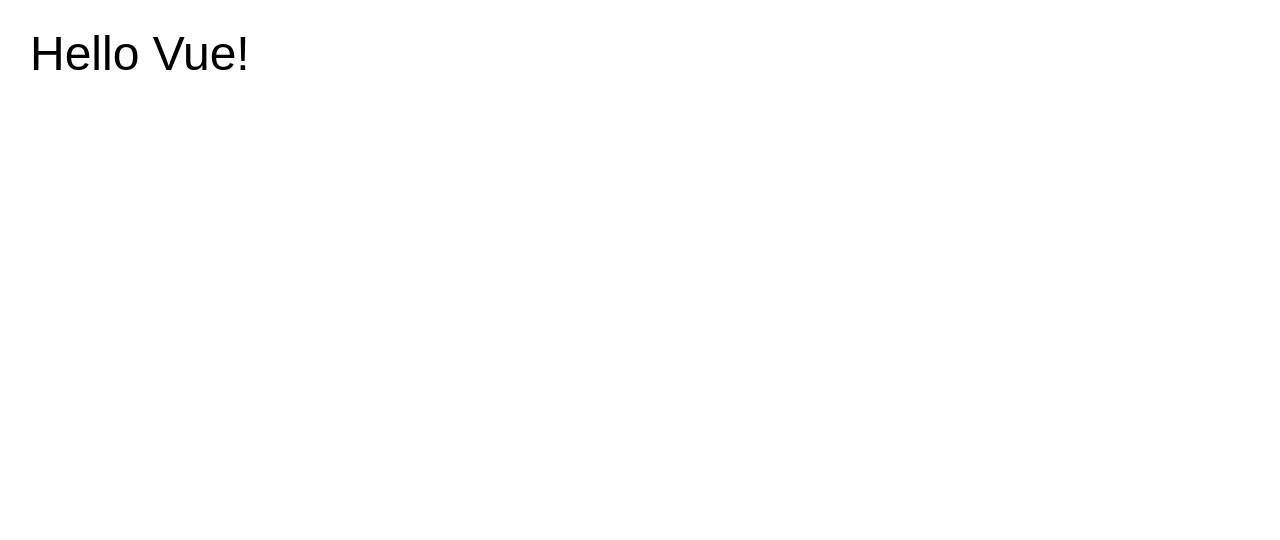
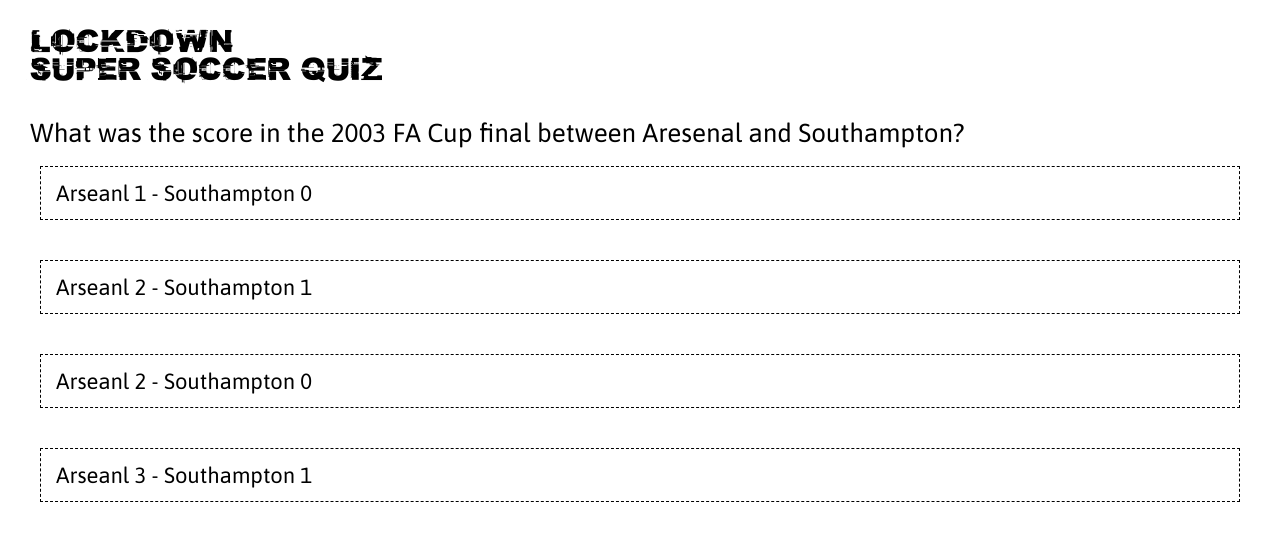
Before and after one commit to burtona9/transfer-fees-quiz, a website: page src/index.html in a window 1280 px wide. Drawn offline with nearby package versions, Linux system fonts and the light colour scheme.

Commit message:
questions restructured

```diff
--- a/src/game.js
+++ b/src/game.js
@@ -5,7 +5,29 @@
     var app = new Vue({
         el: '#app',
         data: {
-          message: 'Hello Vue!'
+          questions: questions,
+          currentQuestionIndex: 0,
+          score: 0,
+          gameFinished: false
+
+        },
+        methods: {
+        handleAnswerSubmission(ans){
+            if(this.questions[this.currentQuestionIndex].answers[ans].correct)
+                this.score ++;
+
+
+            this.currentQuestionIndex ++;
+            if(this.currentQuestionIndex === this.questions.length){
+              this.currentQuestionIndex = 0;
+              this.gameFinished = true;
+            }
         }
+    },
+    computed: {
+      currentQuestion(){
+        return this.questions[this.currentQuestionIndex];
+      }
+    }
       })
   })
--- a/src/index.html
+++ b/src/index.html
@@ -1,15 +1,36 @@
 <!DOCTYPE html>
 <html lang="en">
 <head>
+    <meta name="viewport" content="width=device-width, initial-scale=1.0">
+    <link href="https://fonts.googleapis.com/css?family=Asap&display=swap" rel="stylesheet">
     <link rel="stylesheet" href="styles.css">
     <script src="https://cdn.jsdelivr.net/npm/vue@2.6.11"></script>
+    <script src="questions.js"></script>
     <script src="game.js"></script>
+
 </head>
 <body>
     <div class="container">
+        <div class="heading-container">
+        <h1>LOCKDOWN</h1>
+        <h1>SUPER SOCCER QUIZ</h1>
+        </div>
         <div id="app">
+            <div v-show="!gameFinished">
+            <div class="question">
+                    {{questions[currentQuestionIndex].question}}
 
-            <h1>{{message}}</h1>
+            </div>
+           <div class="answersContainer">
+<div class="answer" v-for="(answer,index) in questions[currentQuestionIndex].answers" @click="handleAnswerSubmission(index)">
+    {{answer.option}}
+</div>
+</div>
+</div>
+<div v-show="gameFinished">
+    {{score}}
+</div>
+</div>
          </div>
 
     </div>
--- /dev/null
+++ b/src/questions.js
@@ -0,0 +1,38 @@
+const questions = [ {
+    "question" : "What was the score in the 2003 FA Cup final between Aresenal and Southampton?",
+    "answers": [
+        {"option":"Arseanl 1 - Southampton 0","correct":true},
+        {"option":"Arseanl 2 - Southampton 1", "correct":false},
+        {"option":"Arseanl 2 - Southampton 0","correct":false},
+        {"option":"Arseanl 3 - Southampton 1", "correct":false}
+    ]
+},
+{
+    "question" : "How many substitutes will Premier leagues sides be allowed to make in the remaining games of the 2019-20 season?",
+    "answers": [
+        {"option":"5","correct":true},
+        {"option":"4", "correct":false},
+        {"option":"3","correct":false},
+        {"option":"6", "correct":false}
+    ]
+},
+{
+    "question" : "Which three teams are currently in the relegation zone?",
+    "answers": [
+        {"option":"Norwich City, Aston Villa, Bournemouth","correct":true},
+        {"option":"Aston Villa, Newcastle Utd, Norwich City","correct":false},
+        {"option":"Southampton, Aston Villa, Norwich City", "correct":false},
+        {"option":"Norwich City, Watford, West Ham Utd", "correct":false}
+    ]
+},
+{
+    "question" : "Which country did England draw 0-0 with in the World Cup Group 2010 group phase?",
+    "answers": [
+        {"option":"Algeria", "correct":true},
+        {"option":"Costa Rica","correct":false},
+        {"option":"Sloviena", "correct":false},
+        {"option":"Sweden", "correct":false}
+    ]
+}
+
+]
--- a/src/styles.css
+++ b/src/styles.css
@@ -53,7 +53,50 @@
     margin:30px;
 }
 
+
+@font-face {
+    font-family: glitch;
+    src: url(glitch2.ttf);
+  }
+
 h1{
-    font-family:Arial, Helvetica, sans-serif;
-    font-size:48px;
+    font-family:glitch;
+    font-size:28px;
+    animation:rattle 1s;
+    animation-play-state: running;
+    animation-iteration-count: 1;
 }
+
+@keyframes rattle{
+    0% { opacity:0 }
+    12% { opacity: .3; color:red; font-size: 32px; }
+    25% { opacity: .8; }
+    36% { opacity: .2; color:green;}
+    80% { opacity: .3; color:red }
+    85% { opacity: .8;  font-size:48px;}
+    94% { opacity: .2; color:green;}
+    100% {opacity: 1; color:black;}
+}
+
+.question {
+    font-size:26px;
+    font-family:Asap;
+}
+.answersContainer{
+    display: flex;
+    flex-direction: column;
+}
+.answer{
+    font-family:Asap;
+    font-size:22px;
+    margin:20px 10px;
+    border:dashed 1px black;
+    padding:15px;
+    display: flex;;
+}
+.answer:hover{
+    border-color:darkorange;
+}
+.heading-container{
+    height:90px;
+}
```
Also changed, not shown: src/glitch.ttf (added), src/glitch2.ttf (added).
